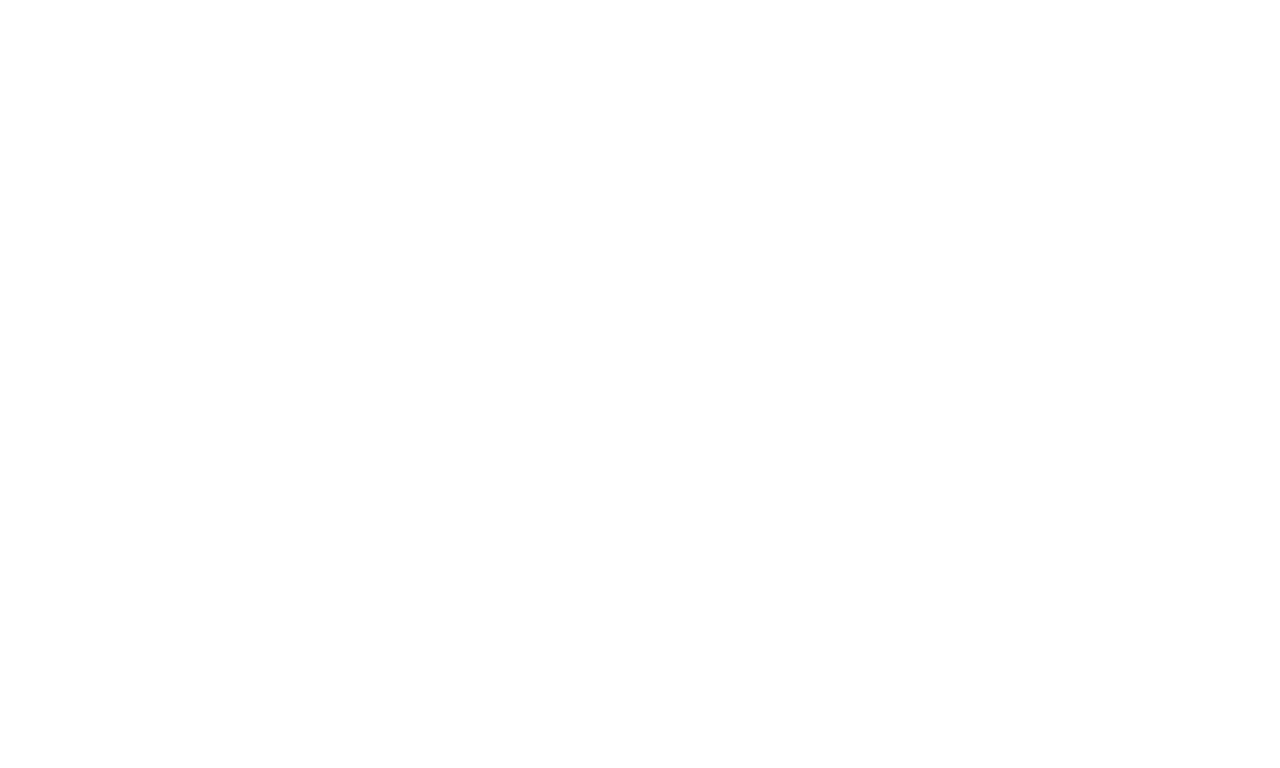
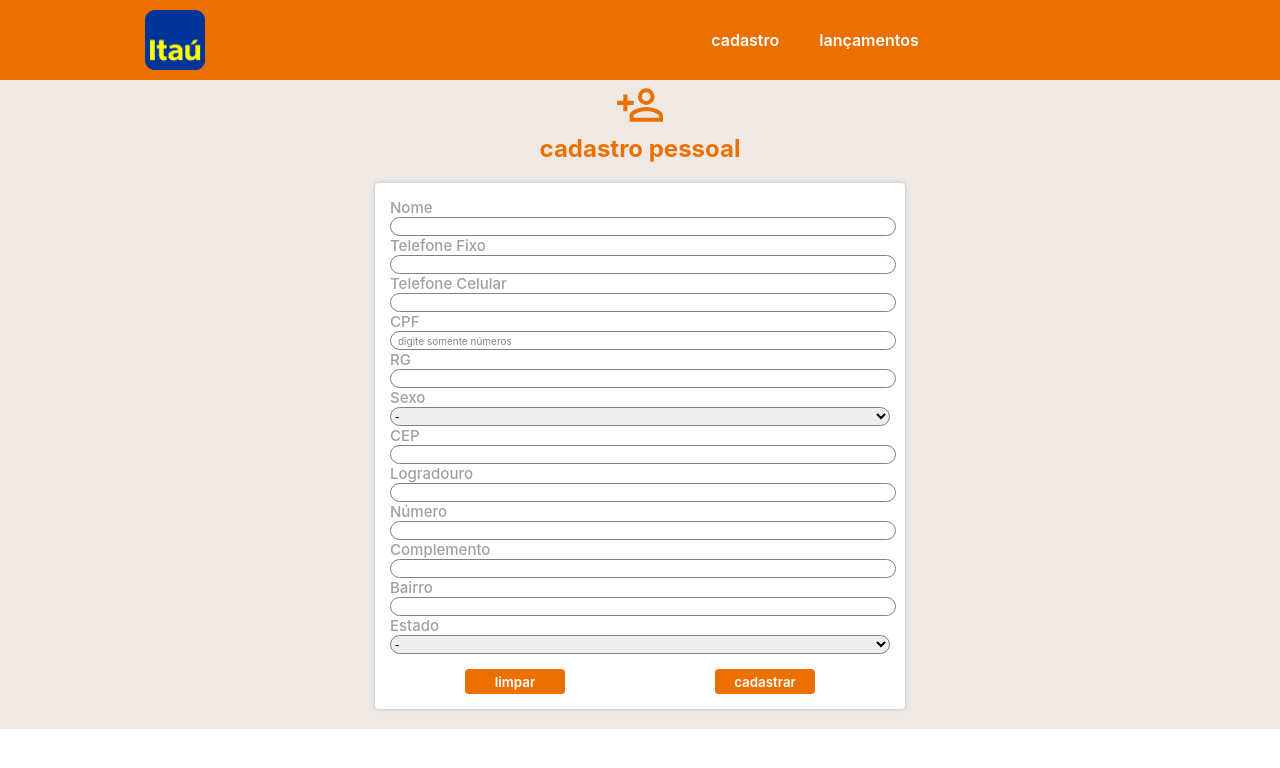
Before and after one commit to caconeves/aplicativobanklineitau, a plain HTML site: page index.html in a window 1280 px wide. Drawn offline with Linux system fonts and the light colour scheme.

Commit message:
adicionado arquivos

```diff
--- a/assets/css/style.css
+++ b/assets/css/style.css
@@ -0,0 +1,159 @@
+body {
+    box-sizing: border-box;
+    width: 100vw;
+    height: 100vh;
+}
+
+
+*, body {
+    top: 0;
+    left: 0;
+    margin: 0;
+}
+
+.navbar {
+    background-color: #EC7000;
+    display: grid;
+    grid-template-columns: 1fr 3fr;
+    grid-template-areas: "logo recursos";
+    height: 80px;
+    padding: 0 20px;
+    z-index: 10;
+}
+
+.navlogo {
+    display: flex;
+    grid-area: logo;
+    width: 100%;
+    justify-content: center;
+    align-items: center;
+}
+
+.navlogo img {
+    max-height: 60px;
+}
+
+.navmenu {
+    display: flex;
+    grid-area: recursos;
+    width: 100%;
+    justify-content: center;
+    align-items: center;
+}
+
+.navmenu ul {
+    display: flex;
+    flex-flow: row wrap;
+    justify-content: center;
+}
+
+.navmenu li {
+    list-style: none;
+}
+
+.navmenu li a {
+    font-family: -apple-system, BlinkMacSystemFont, 'Segoe UI', Roboto, Oxygen, Ubuntu, Cantarell, 'Open Sans', 'Helvetica Neue', sans-serif;
+    font-weight: 600;
+    text-decoration: none;
+    color: white;
+    padding: 20px;
+}
+
+main {
+    display: flex;
+    max-height: 100%;
+    max-width: 100%;
+    background-color:#efe9e5;
+}
+
+.form-cadastro {
+    display: flex;
+    flex-direction: column;
+    width: 100%;
+    height: 100%;
+    justify-content: center;
+    align-items: center;
+}
+
+.cabecalho-cadastro {
+    display: flex;
+    flex-direction: column;
+    justify-content: center;
+    align-items: center;
+    width: 100%;
+}
+
+.cabecalho-cadastro svg {
+    color: #EC7000;
+}
+
+.cabecalho-cadastro h1 {
+    color: #EC7000;
+    font-family: -apple-system, BlinkMacSystemFont, 'Segoe UI', Roboto, Oxygen, Ubuntu, Cantarell, 'Open Sans', 'Helvetica Neue', sans-serif;
+}
+
+.form-cadastro form {
+    display: flex;
+    flex-direction: column;
+    justify-content: center;
+    width: 500px;
+    margin-top: 20px;
+    margin-bottom: 20px;
+    padding: 15px;
+    background-color: white;
+    border-radius: 4px;
+    box-shadow: 0 0 4px 0 rgb(0 0 0 / 20%);
+}
+
+form label {
+    font-family: -apple-system, BlinkMacSystemFont, 'Segoe UI', Roboto, Oxygen, Ubuntu, Cantarell, 'Open Sans', 'Helvetica Neue', sans-serif;
+    font-weight: 500;
+    font-size: 15px;
+    color: rgb(160, 160, 160);
+    margin-top: 10;
+}
+
+form input {
+    width: 100%;
+    margin: 0 auto;
+    border-radius: 10px;
+    border: 1.2px solid grey;
+}
+
+form input[type="text"]::placeholder {
+    font-family: -apple-system, BlinkMacSystemFont, 'Segoe UI', Roboto, Oxygen, Ubuntu, Cantarell, 'Open Sans', 'Helvetica Neue', sans-serif;
+    color: #838383;
+    font-size: 10px;
+    padding-left: 5px;
+}
+
+form select {
+    width: 100%;
+    margin: 0 auto;
+    border-radius: 10px;
+    border: 1.2px solid grey;
+}
+
+.button-form {
+    display: inline-flex;
+    flex-flow: row wrap;
+    width: inherit;
+    justify-content: space-around;
+    padding-top: 15px;
+}
+
+.button-form button {
+    border-style: none;
+    border-radius: 4px;
+    width: 100px;
+    height: 25px;
+    background: #EC7000;
+    font-family: -apple-system, BlinkMacSystemFont, 'Segoe UI', Roboto, Oxygen, Ubuntu, Cantarell, 'Open Sans', 'Helvetica Neue', sans-serif;
+    font-weight: 600;
+    color: white;
+    cursor: pointer;
+}
+
+.button-form button:hover {
+    background: #e66d04;
+}
--- a/assets/js/validarCPF.js
+++ b/assets/js/validarCPF.js
@@ -52,3 +52,21 @@ const validacao = () => {
         document.getElementById('error').style.display = 'block';
     }
 }
+
+const fMasc = (objeto, mascara) => {
+    obj=objeto;
+    masc=mascara;
+    setTimeout('fMascEx()',1)
+}
+
+const fMascEx = () => {
+    obj.value=masc(obj.value);
+}
+
+const mCPF = (cpf) => {
+    cpf=cpf.replace(/\D/g,"")
+    cpf=cpf.replace(/(\d{3})(\d)/,"$1.$2")
+    cpf=cpf.replace(/(\d{3})(\d)/,"$1.$2")
+    cpf=cpf.replace(/(\d{3})(\d{1,2})$/,"$1-$2")
+    return cpf
+}
--- a/index.html
+++ b/index.html
@@ -5,7 +5,99 @@
     <meta http-equiv="X-UA-Compatible" content="IE=edge">
     <meta name="viewport" content="width=device-width, initial-scale=1.0">
     <title>Itaú - Bankline</title>
+    <link rel="stylesheet" href="assets/css/style.css">
+    <link rel="stylesheet" href="https://cdnjs.cloudflare.com/ajax/libs/material-design-iconic-font/2.2.0/css/material-design-iconic-font.min.css">
 </head>
 <body>
+    <header>
+        <nav class="navbar">
+            <div class="navlogo">
+                <img src="assets/img/logo-itau-varejo-desktop.webp" alt="ITAÚ">
+            </div>
+            <div class="navmenu">
+                <ul>
+                    <li><a href="/">cadastro</a></li>
+                    <li><a href="/">lançamentos</a></li>
+                </ul>
+            </div>
+        </nav>
+    </header>
+    <main class="container-main">
+        <section class="form-cadastro">
+            <div class="cabecalho-cadastro">
+                <picture>
+                    <svg style="width:50px;height:50px" viewBox="0 0 24 24">
+                        <path fill="currentColor" d="M15,4A4,4 0 0,0 11,8A4,4 0 0,0 15,12A4,4 0 0,0 19,8A4,4 0 0,0 15,4M15,5.9C16.16,5.9 17.1,6.84 17.1,8C17.1,9.16 16.16,10.1 15,10.1A2.1,2.1 0 0,1 12.9,8A2.1,2.1 0 0,1 15,5.9M4,7V10H1V12H4V15H6V12H9V10H6V7H4M15,13C12.33,13 7,14.33 7,17V20H23V17C23,14.33 17.67,13 15,13M15,14.9C17.97,14.9 21.1,16.36 21.1,17V18.1H8.9V17C8.9,16.36 12,14.9 15,14.9Z" />
+                    </svg>
+                </picture>
+                <h1>cadastro pessoal</h1>
+            </div>
+            <form action="/cadastro" method="POST">
+                <label for="nome">Nome</label>
+                    <input type="text" name="name" required>
+                <label for="telefone_fixo">Telefone Fixo</label>
+                    <input type="text" name="name">
+                <label for="nome">Telefone Celular</label>
+                    <input type="text" name="name" required>
+                <label for="CPF">CPF</label>
+                    <input id="cpf_digitado" type="text" class="form-control" maxlength="14" onkeydown="javascript: fMasc( this, mCPF );" placeholder="digite somente números" aria-describedby="sizing-addon1" required>
+                <label for="rg">RG</label>
+                    <input type="text" name="RG">
+                <label for="sexo">Sexo</label>
+                    <select name="sexo">
+                        <option value="0">-</option>
+                        <option value="masculino">Masculino</option>
+                        <option value="masculino">Feminino</option>
+                    </select>
+                <label for="cep">CEP</label>
+                        <input id="cep" type="text"/>
+                <label for="logradouro">Logradouro</label>
+                        <input id="logradouro" type="text" required/>
+                <label for="numero">Número</label>
+                        <input id="numero" type="text" required/>
+                <label for="complemento">Complemento</label>
+                        <input id="complemento" type="text"/>
+                <label for="bairro">Bairro</label>
+                        <input id="bairro" type="text" required/>
+                <label for="uf">Estado</label>
+                        <select id="uf">
+                            <option value="AC">-</option>
+                            <option value="AC">Acre</option>
+                            <option value="AL">Alagoas</option>
+                            <option value="AP">Amapá</option>
+                            <option value="AM">Amazonas</option>
+                            <option value="BA">Bahia</option>
+                            <option value="CE">Ceará</option>
+                            <option value="DF">Distrito Federal</option>
+                            <option value="ES">Espírito Santo</option>
+                            <option value="GO">Goiás</option>
+                            <option value="MA">Maranhão</option>
+                            <option value="MT">Mato Grosso</option>
+                            <option value="MS">Mato Grosso do Sul</option>
+                            <option value="MG">Minas Gerais</option>
+                            <option value="PA">Pará</option>
+                            <option value="PB">Paraíba</option>
+                            <option value="PR">Paraná</option>
+                            <option value="PE">Pernambuco</option>
+                            <option value="PI">Piauí</option>
+                            <option value="RJ">Rio de Janeiro</option>
+                            <option value="RN">Rio Grande do Norte</option>
+                            <option value="RS">Rio Grande do Sul</option>
+                            <option value="RO">Rondônia</option>
+                            <option value="RR">Roraima</option>
+                            <option value="SC">Santa Catarina</option>
+                            <option value="SP">São Paulo</option>
+                            <option value="SE">Sergipe</option>
+                            <option value="TO">Tocantins</option>
+                        </select>
+                <div class="button-form">
+                    <button type="reset">limpar</button>
+                    <button type="submit">cadastrar</button>
+                </div>
+            </form>
+        </section>
+    </main>
+
+    <script src="assets/js/validarCPF.js"></script>
 </body>
 </html>
```
Also changed, not shown: assets/img/logo-itau-varejo-desktop.webp (added).
